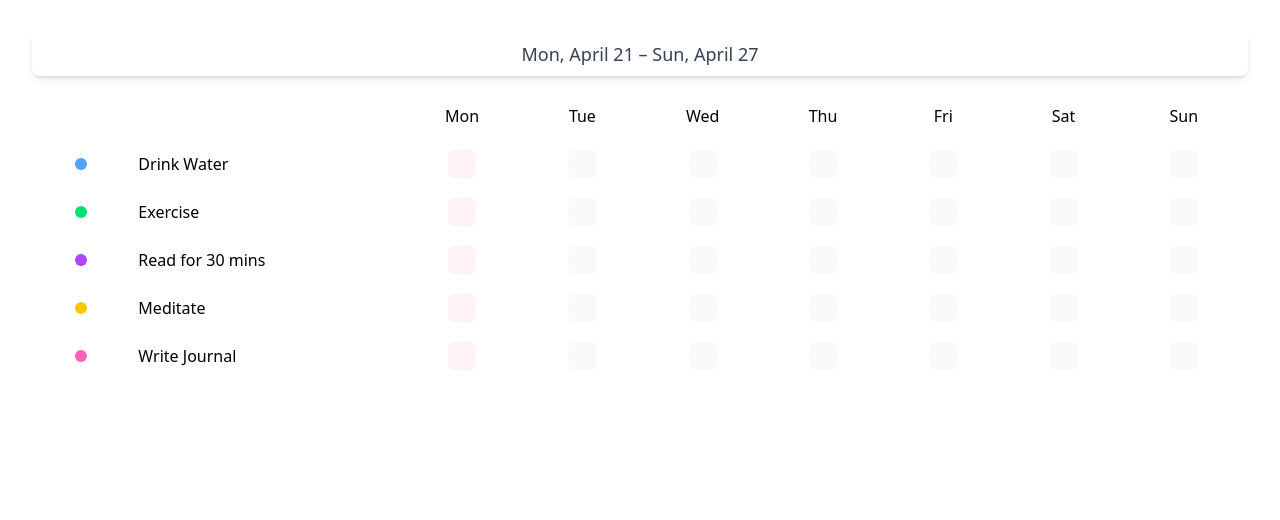
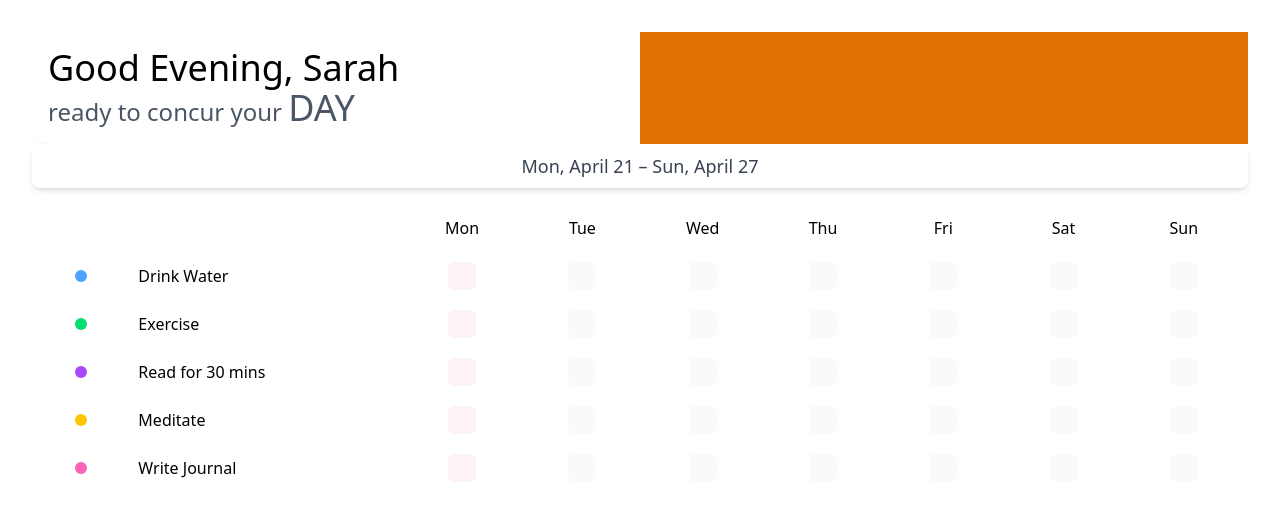
Before and after one commit to Sarahlash92/HabitsTracker, a React (Vite) app in the folder frontend/: page / in a window 1280 px wide. Shown: the top 520 px of the page. Built offline with nearby package versions, Linux system fonts and the light colour scheme.

Commit message:
[FE]-adding userProfileCard

```diff
--- a/frontend/src/App.jsx
+++ b/frontend/src/App.jsx
@@ -2,6 +2,7 @@ import "./App.css";
 import React, { useState } from "react";
 import { HabitsTable } from "./components/habitsTable/habitsTable";
 import { DateRangeBar } from "./components/habitsTable/dateRangeBar/dateRangeBar";
+import { UserProfileCard } from "./components/habitsTable/userProfileCard/userProfileCard";
 
 function App() {
   const data = [
@@ -46,6 +47,7 @@ function App() {
   console.log("habits", habits);
   return (
     <div className="">
+      <UserProfileCard habits={habits} />
       <DateRangeBar />
       <HabitsTable habits={habits} />
     </div>
--- /dev/null
+++ b/frontend/src/components/habitsTable/userProfileCard/userProfileCard.jsx
@@ -0,0 +1,16 @@
+import React from "react";
+export const UserProfileCard = () => {
+  return (
+    <div className="flex shadow-2xs rounded-2xl h-1/2 justify-center align-middle">
+      <div className="p-4 text-left flex flex-col w-1/2">
+        <div className="text-4xl ">Good Evening, Sarah</div>
+        <div className="text-2xl text-gray-600">
+          ready to concur your <span className="text-4xl">DAY</span>
+        </div>
+      </div>
+
+      <div className="w-1/2 bg-amber-600">
+      </div>
+    </div>
+  );
+};
```
